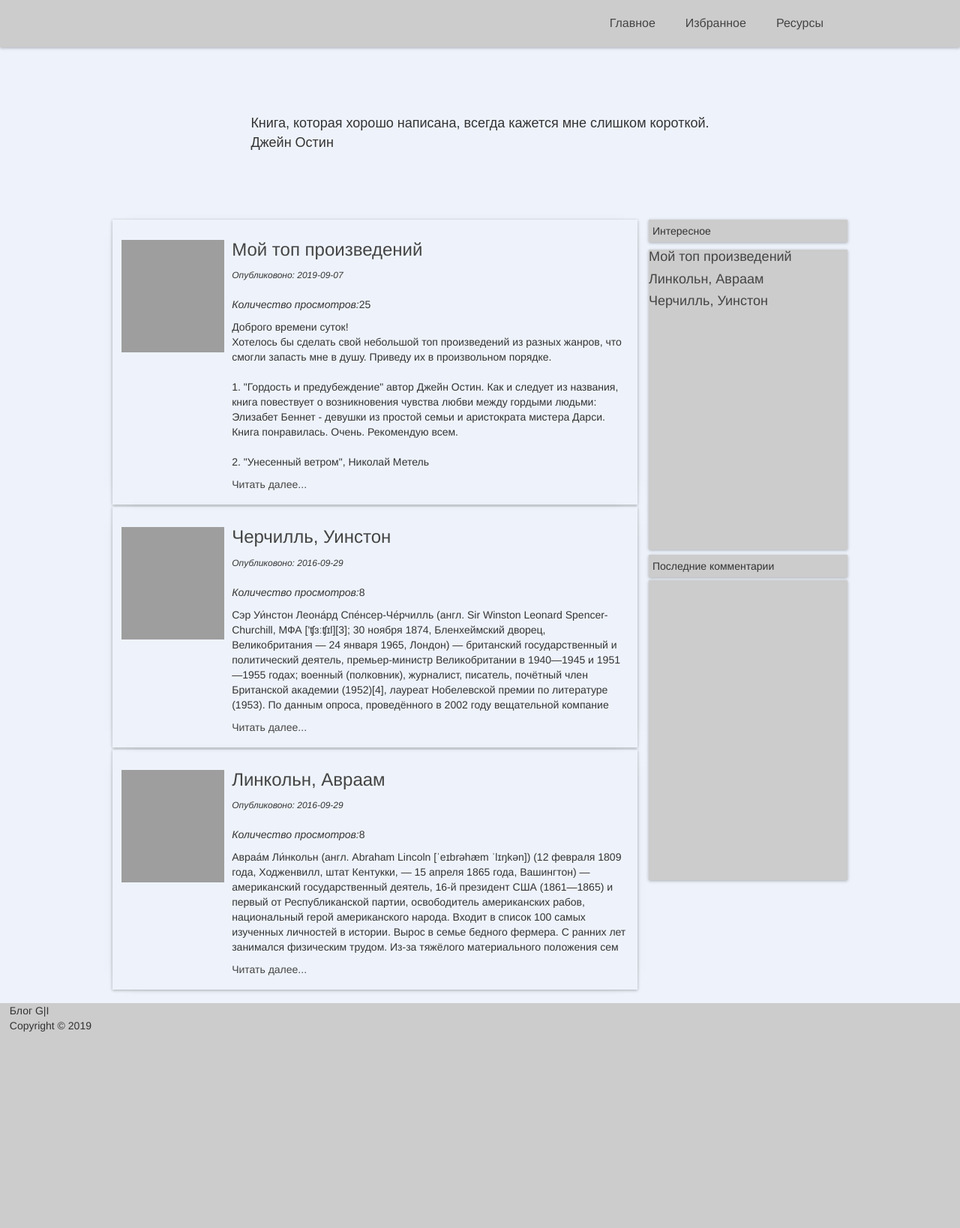
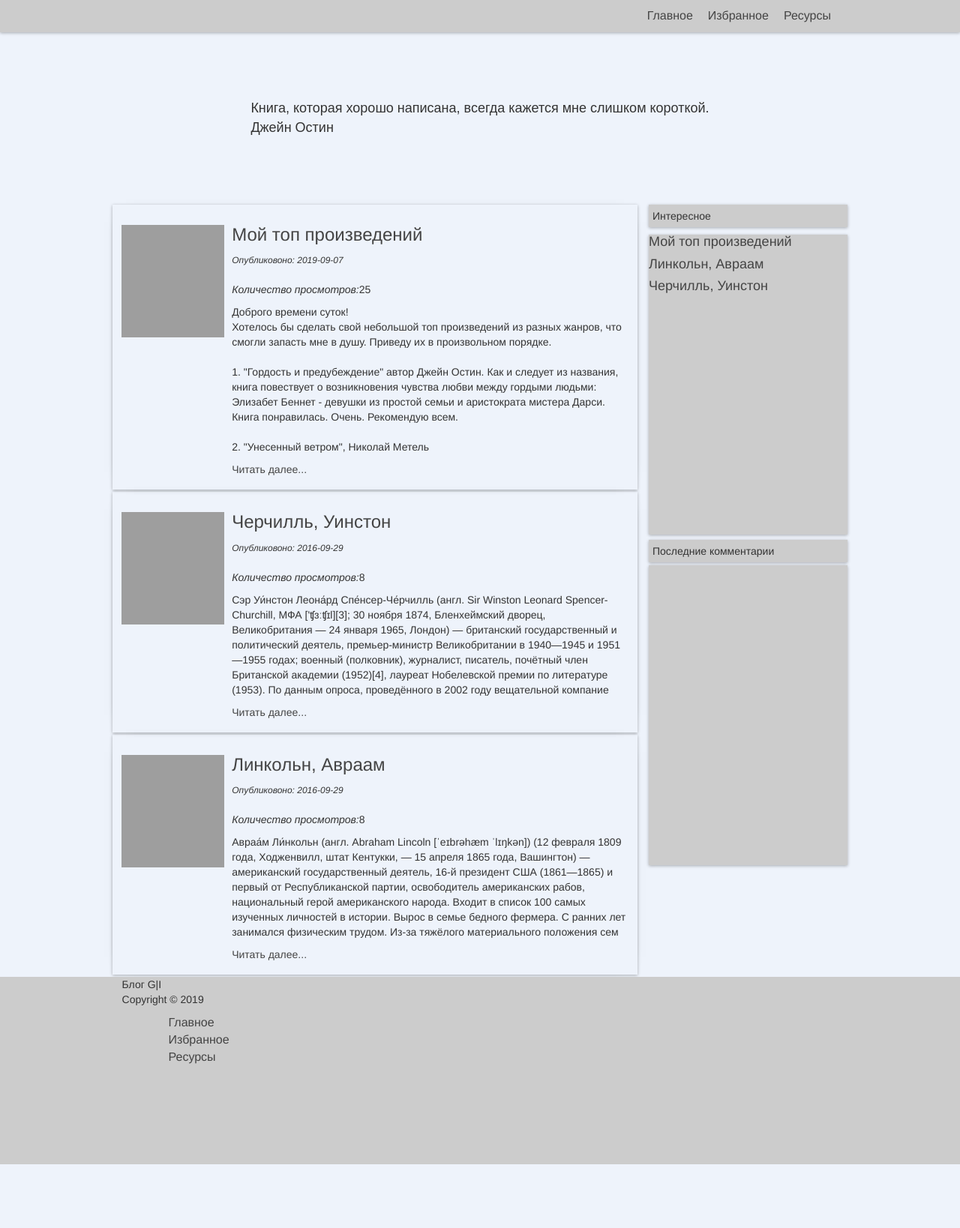
Before and after one commit to gamkartiev/iblog.ru, a PHP site: page / in a window 1280 px wide. Shown: the whole page at 75% size. After the commit the page ends 1553 px from the top, so only its background shows below. Run offline with PHP 8.4, Linux system fonts and the light colour scheme; data comes from the database, SQL or seed files in the repository; grey boxes are pictures that could not be loaded.

Commit message:
change in menu

```diff
--- a/views/articles.php
+++ b/views/articles.php
@@ -11,8 +11,14 @@
 <body>
 
 
-<header>
-  <?php include "header.php" ?>
+<header class="header">
+  <nav class="navigation">
+    <ul class="menu_top">
+      <li class="menu_list"> <a class="menu_link" href="/index.php"> Главное   </a></li>
+      <li class="menu_list"> <a class="menu_link" href="/views/favorites.php"> Избранное  </a></li>
+      <li class="menu_list"> <a class="menu_link" href="/views/resourses.php"> Ресурсы    </a></li>
+    </ul>
+  </nav>
 </header>
 
 
@@ -70,7 +76,16 @@
 
 
 <footer>
-   <p>Блог G|I <br>Copyright &copy; 2019</p>
+  <div class="footer__container">
+    <p>Блог G|I <br>Copyright &copy; 2019</p>
+    <nav class="navigation">
+      <ul class="menu_bottom">
+        <li class="menu_list"> <a class="menu_link" href="/index.php"> Главное   </a></li>
+        <li class="menu_list"> <a class="menu_link" href="/views/favorites.php"> Избранное  </a></li>
+        <li class="menu_list"> <a class="menu_link" href="/views/resourses.php"> Ресурсы    </a></li>
+      </ul>
+    </nav>
+  </div>
 </footer>
 
     <script> document.write('<script src="http://' + (location.host || 'localhost').split(':')[0] + ':35729/livereload.js?snipver=1"></' + 'script>')</script>  <!--код для расширения livereload - автоматического обновления страницы сайта после сохранения кода -->
--- a/views/css/style.css
+++ b/views/css/style.css
@@ -15,7 +15,7 @@ a{
 }
 
 /* --- Хедер ---*/
-header{
+.header{
 	width: 100%;
 	/*flex: 1 0 auto;*/ /*чтобы в article.php хедер не увеличивал height*/
 	background: #ccc;
@@ -23,26 +23,31 @@ header{
 	box-shadow: 0 1px 4px rgba(0, 0, 0, .3);
 }
 
-nav	{
+.navigation	{
 	margin: 0 auto;
 	width: 980px;
 }
-nav ul{
+
+.menu_top{
 	margin: 10px 12px;
 	max-width: 100%;
 	float: right;
 	display: flex;
 	/*flex-wrap: wrap-reverse;*/
-	flex-direction: row;*/
+	flex-direction: row;
 }
-nav ul li{
+
+.menu_top,.menu_bottom li{
 	list-style: none;
+}
+
+.menu__list{
 	float: right;
 	display: block;
 	padding: 10px;
 }
 
-nav ul li a{
+.menu_link{
 	padding: 22px 10px;
 	font-size: 16px;
 }
@@ -51,9 +56,14 @@ nav ul li a{
  padding-right: 0px;
 }
 */
-nav ul li a:hover{
+.menu_link:hover{
 	/*background: rgba(120,120,120,0.3);*/
 	text-decoration: none;
+}
+
+.menu_bottom{
+	margin: 10px 12px;
+	max-width: 100%;
 }
 
 
@@ -165,12 +175,17 @@ article{
 footer{
 	flex: 0 0 auto;
 	width: 100%;
-	height: 300px;
-	margin: 15px auto;
+	height: 250px;
 	padding: 0 1%;
 	background: #ccc;
 }
 
+.footer__container{
+	width: 980px;
+	margin: 0px auto;
+	padding: 0 1%;
+/*	background: #ccc;*/
+}
 
 /*------- Вход в админку --------*/
 .form_admin{
--- a/views/header.php
+++ b/views/header.php
@@ -1,8 +1,7 @@
-  <nav>
-    <ul>
-      <li><a href="/index.php"> Главное   </a></li>
-      <li><a href="/views/favorites.php"> Избранное  </a></li>
-      <li><a href="/views/resourses.php"> Ресурсы    </a></li>
-    </ul>
-  </nav>
-  <!--<h1>Мой первый блог</h1> -->
+<nav class="navigation">
+  <ul class="menu_top">
+    <li class="menu_list"> <a class="menu_link" href="/index.php"> Главное   </a></li>
+    <li class="menu_list"> <a class="menu_link" href="/views/favorites.php"> Избранное  </a></li>
+    <li class="menu_list"> <a class="menu_link" href="/views/resourses.php"> Ресурсы    </a></li>
+  </ul>
+</nav>
```
